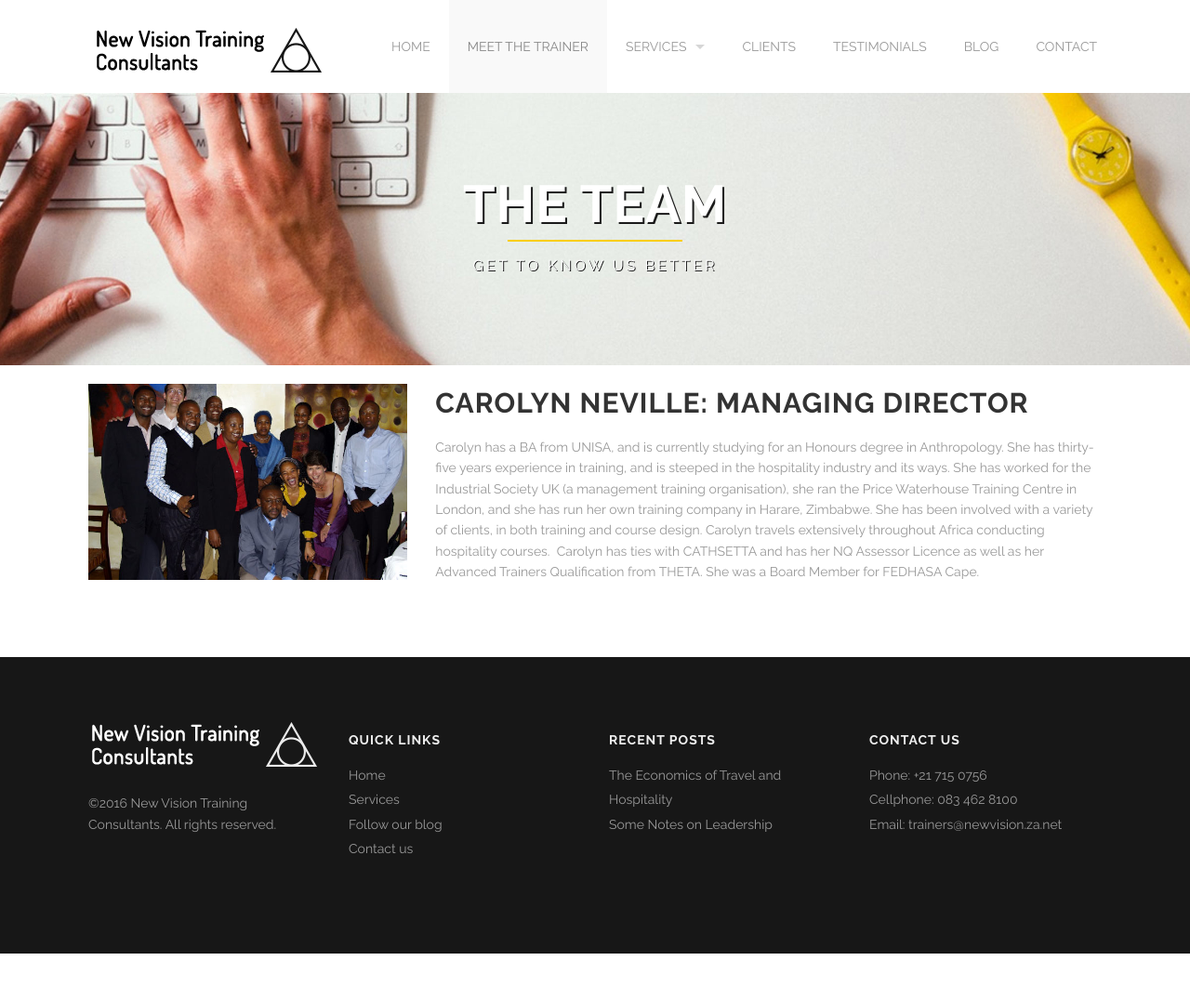
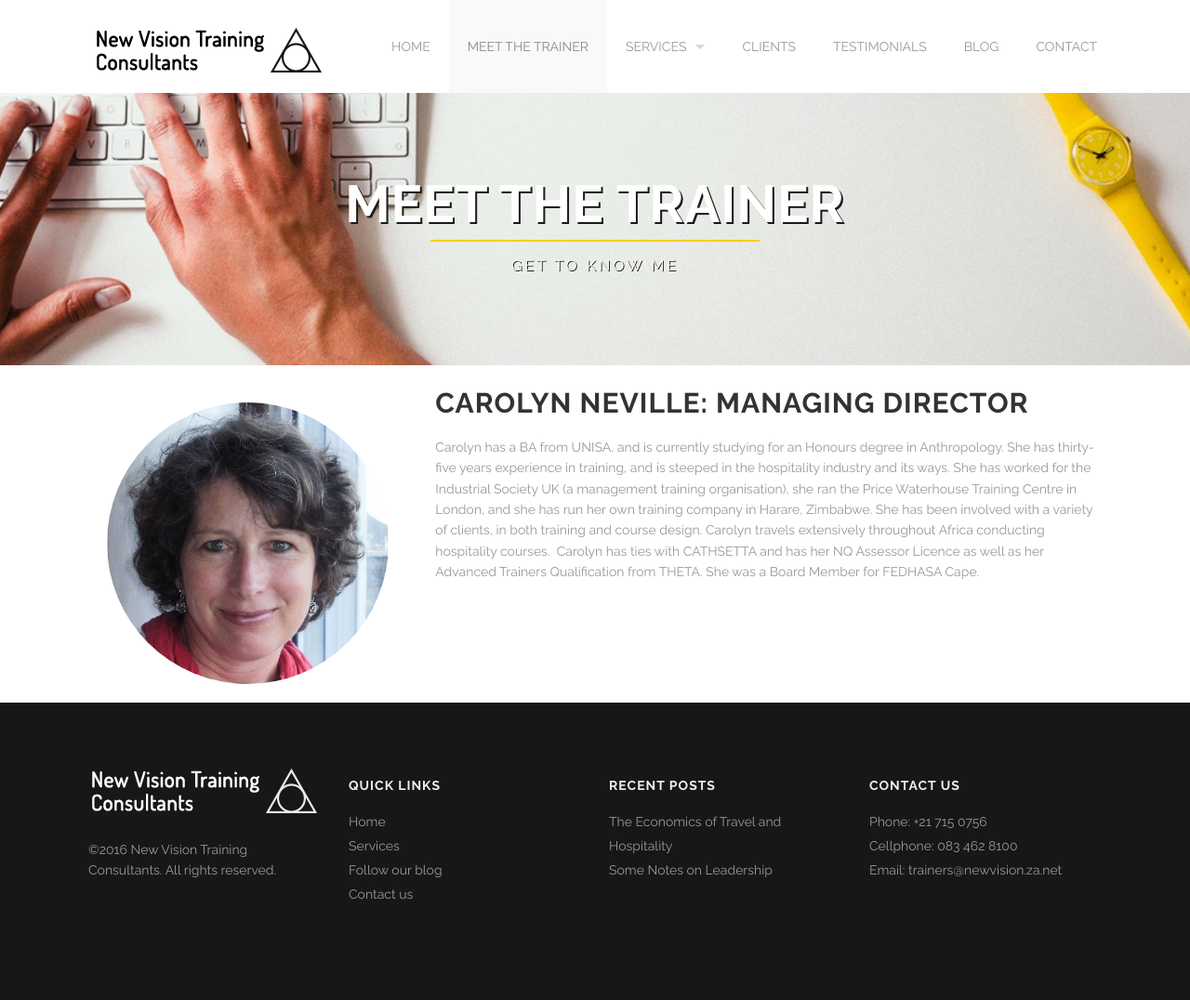
Before and after one commit to newvisionSA/newvisionSA.github.io, a Jekyll site: the page built from meet-the-trainer.html, in a window 1280 px wide. Shown: the whole page at 93% size. Built offline with Jekyll 4.4.1, drawn with Linux system fonts in a browser that asks for light colours; before the commit the page ends 1026 px from its top, so only the background shows below that.

Commit message:
Update Trainer Page

```diff
--- a/meet-the-trainer.html
+++ b/meet-the-trainer.html
@@ -1,6 +1,6 @@
 ---
 layout: default
-title: The Team
+title: Meet the Trainer
 section_id: theteam
 works:
   - image: images/@stock/work-1.jpg
@@ -89,7 +89,7 @@ works:
 <div class='full parallax' style='background-image: url(images/header/the-team.jpg); color: #fff;'>
   <div class='row'>
     <div class='large-12 columns'>
-      {% include section-header.html title="The Team" tagline="Get to know us better" color="#fff" class="big" %}
+      {% include section-header.html title="Meet the Trainer" tagline="Get to know me" color="#fff" class="big" %}
     </div>
   </div>
   <div class='four spacing'></div>
@@ -99,7 +99,7 @@ works:
 <div class="row">
   <div class="large-4 columns">
   <div class="spacing"></div>
-  <img src="images/team/carolyn.jpg">
+   <img style="width: 100%; padding: 20px; border-radius: 50%;" src="images/carolyn.jpg"/>
   </div>
     <div class="large-8 columns">
 	<div class="spacing"></div>
```
